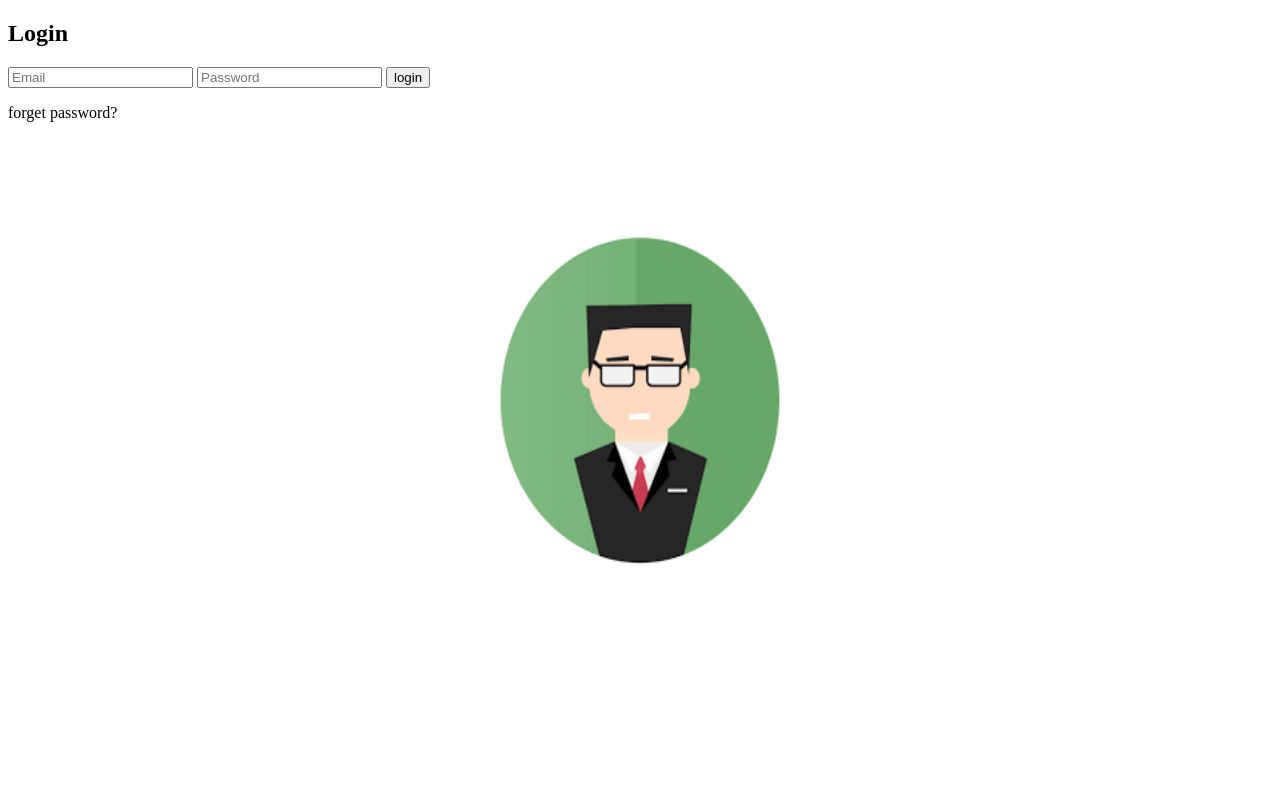
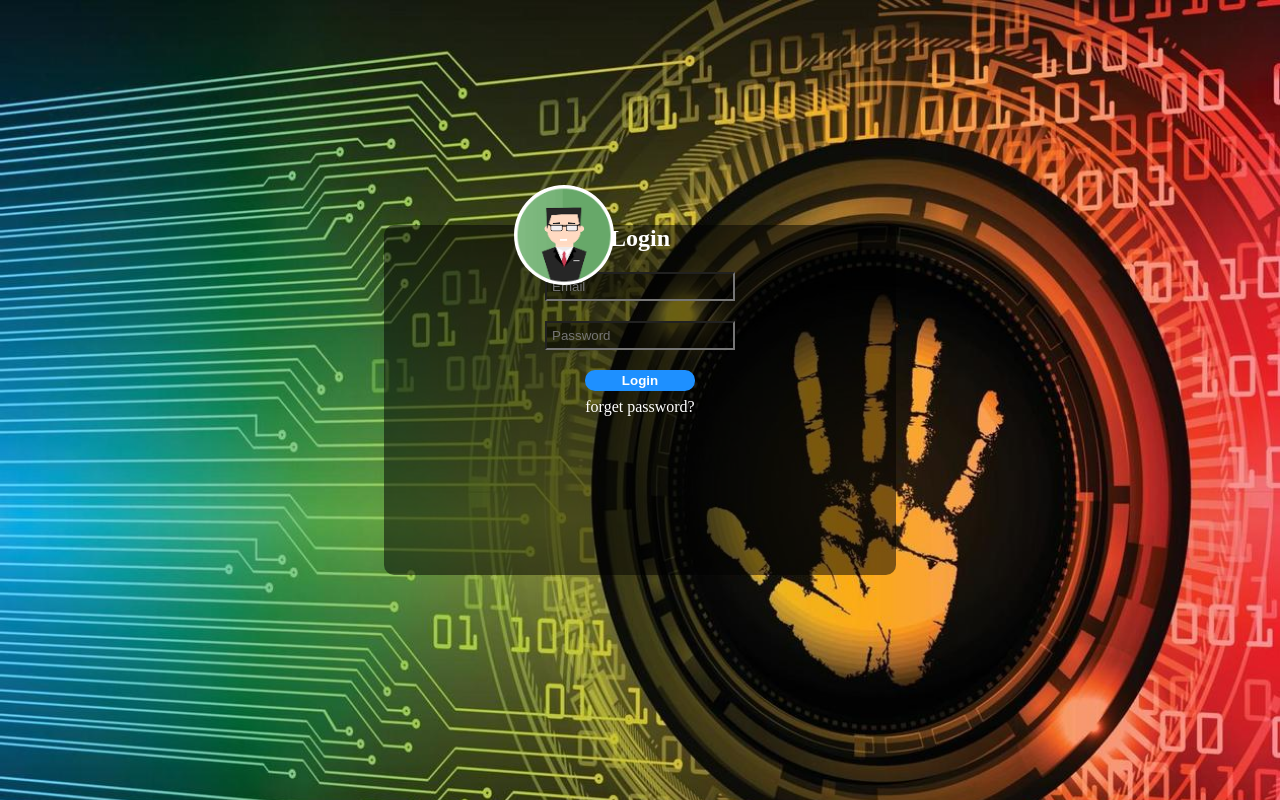
Before and after one commit to elhadjissam20031/projectone, a plain HTML site: page index.html in a window 1280 px wide. Drawn offline with Linux system fonts and the light colour scheme.

Commit message:
Update style.css

```diff
--- a/style.css
+++ b/style.css
@@ -1,14 +1,57 @@
+* {
+  padding: 0;
+  margin: 0;
+  box-sizing: border-box;
+}
+body {
+  background: url("fingerpoint.jpg");
+  height: 100vh;
+  width: 100%;
+  background-size: cover;
+  background-repeat: no-repeat;
+  color: white;
+}
+form {
+  position: absolute;
+  top: 50%;
+  left: 50%;
+  transform: translate(-50%, -50%);
+  height: 350px;
+  width: 40vw;
+  text-align: center;
+  background-color: rgba(0, 0, 0, 0.5);
+  border-radius: 10px;
+}
+img {
+  clip-path: circle();
+  width: 100px;
+  height: 100px;
+  margin: auto;
+  position: absolute;
+  top: -40px;
+  left: 130px;
+}
+.align {
+  margin-top: 100px;
+}
 
-body{
-    /* background-color: black; */
+input {
+  display: block;
+  margin:20px auto;
+  width: 190px;
+  padding: 5px;
+  background-color: rgba(0, 0, 0, 0.5);
+  color: white;
 }
-img{
-    position: absolute;
-    top: 50%;
-    left: 50%;
-    transform: translate(-50%,-50%);
-    height: 350px;
-    width: 300px;
-    border-radius: 50%;
-
+button{
+    width: 110px;
+    padding: 3px;
+    margin-bottom: 7px;
+    border-radius: 10px;
+    border: none;
+    outline: none;
+    background-color: dodgerblue;
+    text-transform: capitalize;
+    font-weight: bold;
+    color: white;
 }
```
